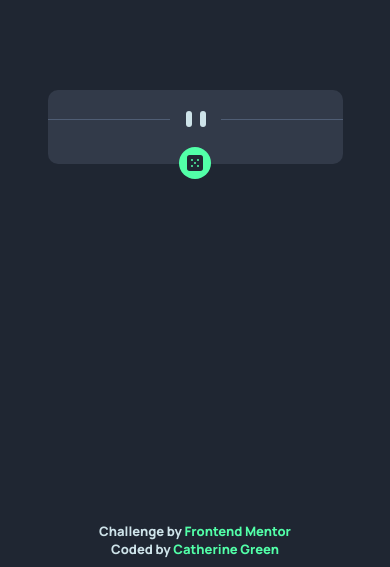
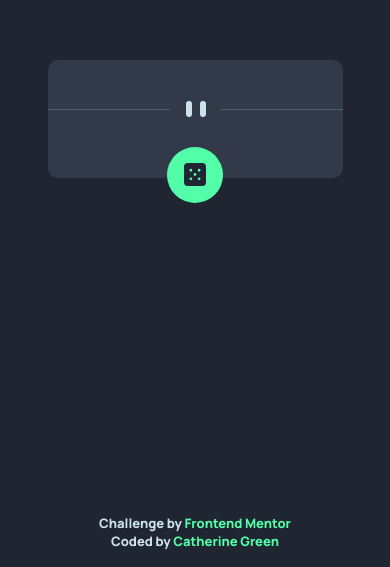
Before and after one commit to CGreen789/Frontend-Mentor-Advice-Generator, a plain HTML site: page index.html in a window 390 px wide. Shown: the part 277-844 px from the top of the page. Drawn offline with Linux system fonts and the light colour scheme; no server answers.

Commit message:
improved widths, dynamically showing images depending on screen sizes, media query

```diff
--- a/app.js
+++ b/app.js
@@ -1,24 +1,40 @@
 // Fetching data from the API: https://api.adviceslip.com/
 
 const getAdvice = () => {
-const apiURL = 'https://api.adviceslip.com/advice'
+  const apiURL = "https://api.adviceslip.com/advice";
 
-fetch(apiURL)
-.then(response => response.json())
-.then(data => {
-    const advice = data.slip.advice
-    const adviceID = data.slip.id
-    console.log(advice, adviceID)
-    const adviceIDPlaceholder = document.querySelector("#advice-id")
-    const advicePlaceholder = document.querySelector("#advice")
-    advicePlaceholder.innerText = advice
-    adviceIDPlaceholder.innerText = `ADVICE #${adviceID}`
-})
-}
+  fetch(apiURL)
+    .then((response) => response.json())
+    .then((data) => {
+      const advice = data.slip.advice;
+      const adviceID = data.slip.id;
+      console.log(advice, adviceID);
+      const adviceIDPlaceholder = document.querySelector("#advice-id");
+      const advicePlaceholder = document.querySelector("#advice");
+      advicePlaceholder.innerText = `“${advice}”`;
+      adviceIDPlaceholder.innerText = `ADVICE #${adviceID}`;
+    });
+};
 // Fetch a new API call on button click
-const diceButton = document.querySelector("#dice-button")
-diceButton.addEventListener('click', () => getAdvice())
+const diceButton = document.querySelector("#dice-button");
+diceButton.addEventListener("click", () => getAdvice());
 
+window.addEventListener("DOMContentLoaded", function () {
+  const patternDivider = document.getElementById("pattern-divider");
 
+  function updateImage() {
+    if (window.innerWidth > 768) {
+      patternDivider.src = "./images/pattern-divider-desktop.svg";
+    } else {
+      patternDivider.src = "./images/pattern-divider-mobile.svg";
+    }
+  }
+
+  // Initial update on page load
+  updateImage();
+
+  // Update on window resize
+  window.addEventListener("resize", updateImage);
+});
 
 getAdvice();
--- a/index.css
+++ b/index.css
@@ -8,6 +8,7 @@
 }
 
 * {
+    box-sizing: border-box;
     font-family: 'Manrope', sans-serif;
 }
 
@@ -15,13 +16,18 @@ body {
     background-color: var(--dark-blue);
     display: flex;
     flex-direction: column;
+    justify-content: center;
+    align-items: center;
     height: 98vh;
+    overflow-x:hidden;
+    margin: 0;
 }
 
 .app-container {
     display: flex;
     flex-grow: 1;
     justify-content: center;
+    max-width: 90%;
 }
 
 .advice-container {
@@ -41,19 +47,22 @@ body {
     color: var(--light-cyan);
     font-size: 28px;
     margin: 20px 30px;
+    margin-bottom: 25px;
 }
 
 .advice-id {
     color: var(--neon-green);
     font-size: 13px;
     letter-spacing: 5px;
+    margin-top: 40px;
+    margin-bottom: 25px;
 }
 
 /* Dice button */
 
 .button-container {
     position: relative;
-    bottom: -15px;
+    bottom: -25px;
 }
 
 #dice-button {
@@ -61,14 +70,14 @@ body {
     border: none;
     background-color: var(--neon-green);
     display: flex;
-    width: 2rem;
-    height: 2rem;
+    width: 3.5rem;
+    height: 3.5rem;
     justify-content: center;
     align-items: center;
 }
 
 .dice-image {
-    width: 1rem;
+    width: 1.4rem;
 }
 
 /* Footer styling */
@@ -92,3 +101,12 @@ p > a {
     text-decoration: none;
     color: var(--neon-green);
 }
+
+/* Media queries */
+
+@media (min-width: 768px) {
+   .advice-container {
+    max-width: 568px;
+   }
+
+}
--- a/index.html
+++ b/index.html
@@ -24,7 +24,11 @@
         <div class="advice-box">
           <p id="advice-id" class="advice-id"></p>
           <p id="advice" class="advice"></p>
-          <img src="./images/pattern-divider-mobile.svg" />
+          <img
+            id="pattern-divider"
+            src="./images/pattern-divider-mobile.svg"
+            alt="Pattern Divider"
+          />
         </div>
         <div class="button-container">
           <button id="dice-button">
```
